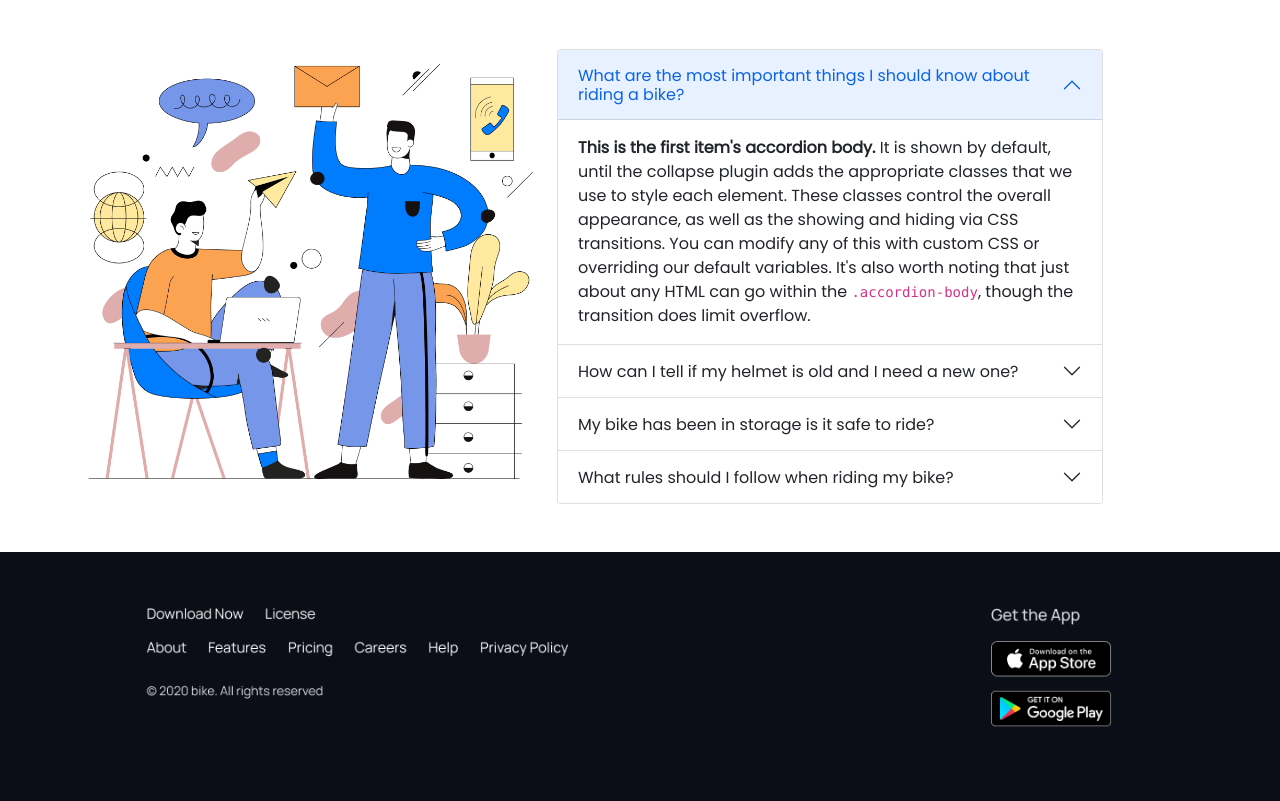
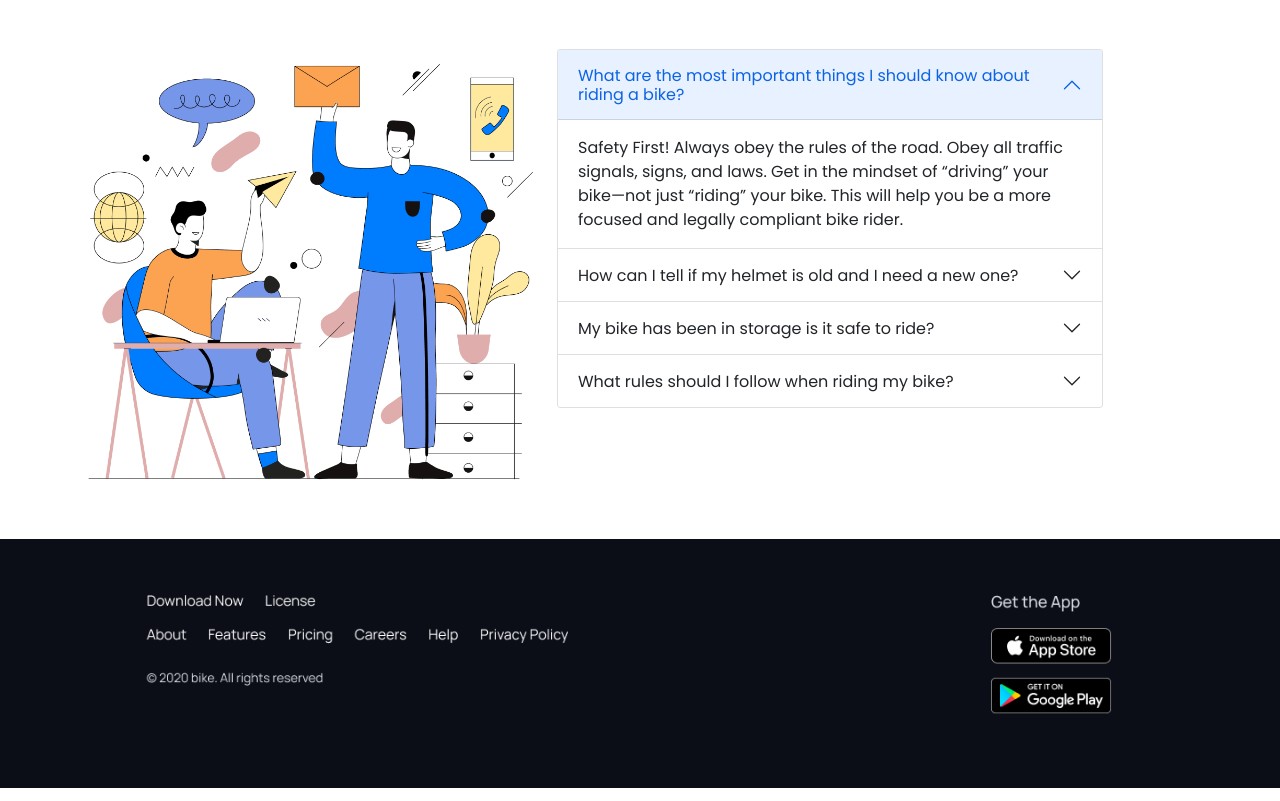
Before and after one commit to keylighter/hondaCbr-Bootstrap-Assignment, a plain HTML site: page index.html in a window 1280 px wide. Shown: the part 1540-2341 px from the top of the page. Drawn offline with nearby package versions, Linux system fonts and the light colour scheme.

Commit message:
collapse

```diff
--- a/index.html
+++ b/index.html
@@ -178,12 +178,10 @@
                             <div id="collapseOne" class="accordion-collapse collapse show" aria-labelledby="headingOne"
                                 data-bs-parent="#accordionExample">
                                 <div class="accordion-body">
-                                    <strong>This is the first item's accordion body.</strong> It is shown by default,
-                                    until the collapse plugin adds the appropriate classes that we use to style each
-                                    element. These classes control the overall appearance, as well as the showing and
-                                    hiding via CSS transitions. You can modify any of this with custom CSS or overriding
-                                    our default variables. It's also worth noting that just about any HTML can go within
-                                    the <code>.accordion-body</code>, though the transition does limit overflow.
+                                    Safety First! Always obey the rules of the road. Obey all traffic signals, signs,
+                                    and laws. Get in the mindset of “driving” your bike—not just “riding” your bike.
+                                    This will help you be a more focused and legally compliant bike rider.
+
                                 </div>
                             </div>
                         </div>
@@ -198,12 +196,9 @@
                             <div id="collapseTwo" class="accordion-collapse collapse" aria-labelledby="headingTwo"
                                 data-bs-parent="#accordionExample">
                                 <div class="accordion-body">
-                                    <strong>This is the second item's accordion body.</strong> It is hidden by default,
-                                    until the collapse plugin adds the appropriate classes that we use to style each
-                                    element. These classes control the overall appearance, as well as the showing and
-                                    hiding via CSS transitions. You can modify any of this with custom CSS or overriding
-                                    our default variables. It's also worth noting that just about any HTML can go within
-                                    the <code>.accordion-body</code>, though the transition does limit overflow.
+                                    Always check the helmet before any ride because it is the main thing that will save
+                                    you from any accident. also check if there is any kid of cracks on the surface of
+                                    the helmet. Buy a new one for your safety.
                                 </div>
                             </div>
                         </div>
@@ -217,31 +212,31 @@
                             <div id="collapseThree" class="accordion-collapse collapse" aria-labelledby="headingThree"
                                 data-bs-parent="#accordionExample">
                                 <div class="accordion-body">
-                                    <strong>This is the third item's accordion body.</strong> It is hidden by default,
-                                    until the collapse plugin adds the appropriate classes that we use to style each
-                                    element. These classes control the overall appearance, as well as the showing and
-                                    hiding via CSS transitions. You can modify any of this with custom CSS or overriding
-                                    our default variables. It's also worth noting that just about any HTML can go within
-                                    the <code>.accordion-body</code>, though the transition does limit overflow.
+                                    The timeline of damage depends on whether your bike is in direct sunlight or
+                                    humidity. In the worst-case scenario, it might take about a month for all that
+                                    corrosion to go down. In a place like southern California, where the weather is damn
+                                    near perfect, and if you have midrange components on your bike, it could take three
+                                    to four months before you start seeing anything like that on a bike protected from
+                                    sun and rain.
                                 </div>
                             </div>
                         </div>
                         <div class="accordion-item">
-                            <h2 class="accordion-header" id="headingThree">
+                            <h2 class="accordion-header" id="headingFour">
                                 <button class="accordion-button collapsed" type="button" data-bs-toggle="collapse"
-                                    data-bs-target="#collapseThree" aria-expanded="false" aria-controls="collapseThree">
+                                    data-bs-target="#collapseFour" aria-expanded="false" aria-controls="collapseFour">
                                     What rules should I follow when riding my bike?
                                 </button>
                             </h2>
-                            <div id="collapseThree" class="accordion-collapse collapse" aria-labelledby="headingThree"
+                            <div id="collapseFour" class="accordion-collapse collapse" aria-labelledby="headingFour"
                                 data-bs-parent="#accordionExample">
                                 <div class="accordion-body">
-                                    <strong>This is the third item's accordion body.</strong> It is hidden by default,
-                                    until the collapse plugin adds the appropriate classes that we use to style each
-                                    element. These classes control the overall appearance, as well as the showing and
-                                    hiding via CSS transitions. You can modify any of this with custom CSS or overriding
-                                    our default variables. It's also worth noting that just about any HTML can go within
-                                    the <code>.accordion-body</code>, though the transition does limit overflow.
+                                    Two-wheelers on the road are cursed by four wheeler drivers every day because they
+                                    always seem to be cutting ahead, riding on the pavements and getting home so much
+                                    faster than their four-wheeled brothers. Sure there are reasons to be jealous, but
+                                    two-wheelers are much more at risk on the road. Chances are everyone you know who
+                                    rides a two-wheeler has gotten into at least one accident in their years on the
+                                    road.
                                 </div>
                             </div>
                         </div>
```
